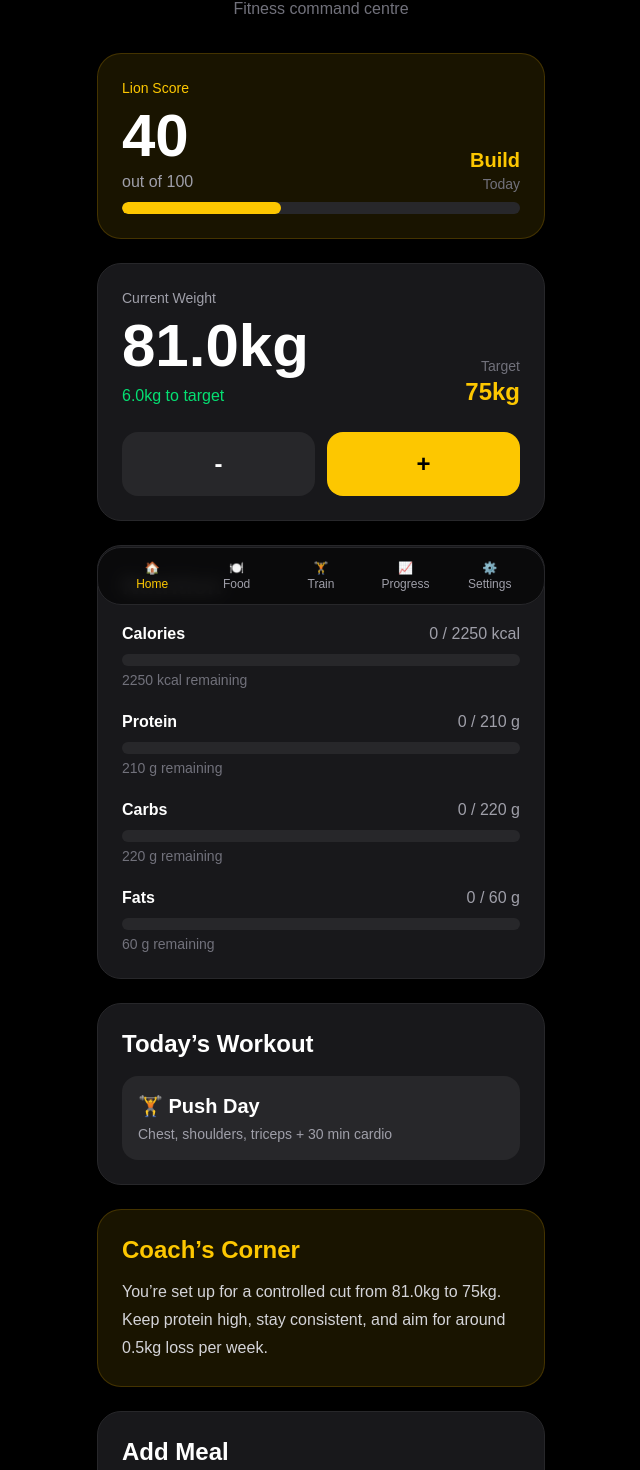
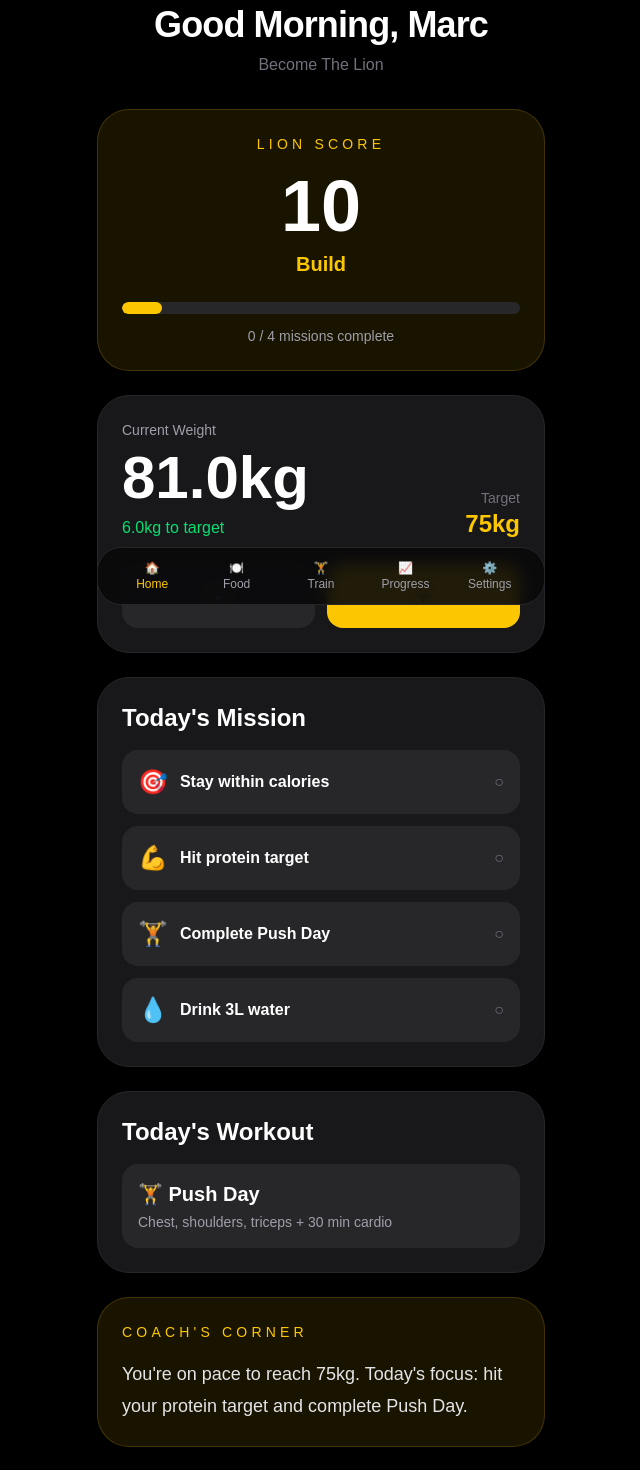
Before and after one commit to MarcRoscoe91/lion-coach, a Next.js app: page / in a window 1280 px wide. Shown: the part 179-1649 px from the top of the page, without its empty margins (319-959 px from the left). Built offline with nearby package versions, Linux system fonts and the light colour scheme.

Commit message:
Redesign dashboard around daily mission

```diff
--- a/app/page.tsx
+++ b/app/page.tsx
@@ -2,11 +2,6 @@
 
 import { useEffect, useState } from "react";
 
-import CoachCard from "@/components/cards/CoachCard";
-import LionScoreCard from "@/components/cards/LionScoreCard";
-import NutritionCard from "@/components/cards/NutritionCard";
-import WeightCard from "@/components/cards/WeightCard";
-import WorkoutCard from "@/components/cards/WorkoutCard";
 import BottomNav from "@/components/navigation/BottomNav";
 
 const meals = [
@@ -23,13 +18,8 @@ export default function Home() {
   const [loaded, setLoaded] = useState(false);
 
   const targetWeight = 75;
-
-  const targets = {
-    calories: 2250,
-    protein: 210,
-    carbs: 220,
-    fat: 60,
-  };
+  const caloriesTarget = 2250;
+  const proteinTarget = 210;
 
   useEffect(() => {
     const savedWeight = localStorage.getItem("lion-weight");
@@ -52,54 +42,163 @@ export default function Home() {
     (sum, meal) => ({
       calories: sum.calories + meal.calories,
       protein: sum.protein + meal.protein,
-      carbs: sum.carbs + meal.carbs,
-      fat: sum.fat + meal.fat,
     }),
-    { calories: 0, protein: 0, carbs: 0, fat: 0 }
+    { calories: 0, protein: 0 }
   );
 
-  const lionScore = Math.min(
-    100,
-    Math.round(
-      (totals.calories > 0 ? 25 : 0) +
-        (totals.protein >= 100 ? 25 : totals.protein > 0 ? 15 : 0) +
-        (weight <= 81 ? 25 : 10) +
-        15
-    )
-  );
+  const caloriesComplete =
+    totals.calories > 0 && totals.calories <= caloriesTarget;
+
+  const proteinComplete = totals.protein >= proteinTarget;
+  const workoutComplete = false;
+  const waterComplete = false;
+
+  const completedMissions = [
+    caloriesComplete,
+    proteinComplete,
+    workoutComplete,
+    waterComplete,
+  ].filter(Boolean).length;
+
+  const lionScore =
+    (caloriesComplete ? 25 : totals.calories > 0 ? 15 : 0) +
+    (proteinComplete ? 25 : totals.protein > 0 ? 15 : 0) +
+    (workoutComplete ? 25 : 0) +
+    (waterComplete ? 15 : 0) +
+    10;
 
   return (
     <main className="min-h-screen bg-black text-white p-5">
       <div className="mx-auto max-w-md pb-32">
-        <header className="pt-4 text-center">
-          <div className="mx-auto flex h-20 w-20 items-center justify-center rounded-full border border-yellow-500/30 bg-zinc-950 text-5xl shadow-2xl">
+        <header className="pt-5 text-center">
+          <div className="mx-auto flex h-24 w-24 items-center justify-center rounded-full border border-yellow-500/30 bg-zinc-950 text-6xl shadow-[0_0_50px_rgba(250,204,21,0.18)]">
             🦁
           </div>
 
-          <h1 className="mt-4 text-4xl font-extrabold tracking-tight text-yellow-400">
+          <p className="mt-5 text-xs uppercase tracking-[0.4em] text-yellow-400">
             Lion Coach
+          </p>
+
+          <h1 className="mt-3 text-4xl font-extrabold tracking-tight">
+            Good Morning, Marc
           </h1>
 
-          <p className="mt-1 text-zinc-500">Fitness command centre</p>
+          <p className="mt-2 text-zinc-500">Become The Lion</p>
         </header>
 
-        <LionScoreCard score={lionScore} />
+        <section className="mt-8 rounded-[2rem] border border-yellow-500/20 bg-yellow-400/10 p-6 text-center">
+          <p className="text-sm uppercase tracking-[0.3em] text-yellow-400">
+            Lion Score
+          </p>
 
-        <WeightCard
-          weight={weight}
-          targetWeight={targetWeight}
-          onDecrease={() => setWeight(Number((weight - 0.1).toFixed(1)))}
-          onIncrease={() => setWeight(Number((weight + 0.1).toFixed(1)))}
-        />
+          <p className="mt-4 text-7xl font-black">{lionScore}</p>
 
-        <NutritionCard totals={totals} targets={targets} />
+          <p className="mt-2 text-xl font-bold text-yellow-400">
+            {lionScore >= 90 ? "Excellent" : lionScore >= 70 ? "Good" : "Build"}
+          </p>
 
-        <WorkoutCard />
+          <div className="mt-6 h-3 overflow-hidden rounded-full bg-zinc-800">
+            <div
+              className="h-full rounded-full bg-yellow-400 transition-all duration-500"
+              style={{ width: `${Math.min(100, lionScore)}%` }}
+            />
+          </div>
 
-        <CoachCard weight={weight} targetWeight={targetWeight} />
+          <p className="mt-3 text-sm text-zinc-400">
+            {completedMissions} / 4 missions complete
+          </p>
+        </section>
 
-        <section className="mt-6 rounded-3xl border border-zinc-800 bg-zinc-900 p-6">
-          <h2 className="text-2xl font-bold">Add Meal</h2>
+        <section className="mt-6 rounded-[2rem] border border-zinc-800 bg-zinc-900 p-6">
+          <p className="text-sm text-zinc-400">Current Weight</p>
+
+          <div className="mt-2 flex items-end justify-between">
+            <div>
+              <p className="text-6xl font-black">{weight.toFixed(1)}kg</p>
+              <p className="mt-2 text-green-400">
+                {(weight - targetWeight).toFixed(1)}kg to target
+              </p>
+            </div>
+
+            <div className="text-right">
+              <p className="text-sm text-zinc-500">Target</p>
+              <p className="text-2xl font-bold text-yellow-400">
+                {targetWeight}kg
+              </p>
+            </div>
+          </div>
+
+          <div className="mt-6 flex gap-3">
+            <button
+              onClick={() => setWeight(Number((weight - 0.1).toFixed(1)))}
+              className="flex-1 rounded-2xl bg-zinc-800 py-4 text-2xl font-bold active:scale-95"
+            >
+              -
+            </button>
+
+            <button
+              onClick={() => setWeight(Number((weight + 0.1).toFixed(1)))}
+              className="flex-1 rounded-2xl bg-yellow-400 py-4 text-2xl font-bold text-black active:scale-95"
+            >
+              +
+            </button>
+          </div>
+        </section>
+
+        <section className="mt-6 rounded-[2rem] border border-zinc-800 bg-zinc-900 p-6">
+          <h2 className="text-2xl font-bold">Today&apos;s Mission</h2>
+
+          <div className="mt-4 space-y-3">
+            <MissionRow
+              icon="🎯"
+              label="Stay within calories"
+              complete={caloriesComplete}
+            />
+
+            <MissionRow
+              icon="💪"
+              label="Hit protein target"
+              complete={proteinComplete}
+            />
+
+            <MissionRow
+              icon="🏋️"
+              label="Complete Push Day"
+              complete={workoutComplete}
+            />
+
+            <MissionRow
+              icon="💧"
+              label="Drink 3L water"
+              complete={waterComplete}
+            />
+          </div>
+        </section>
+
+        <section className="mt-6 rounded-[2rem] border border-zinc-800 bg-zinc-900 p-6">
+          <h2 className="text-2xl font-bold">Today&apos;s Workout</h2>
+
+          <div className="mt-4 rounded-2xl bg-zinc-800 p-4">
+            <p className="text-xl font-bold">🏋️ Push Day</p>
+            <p className="mt-1 text-sm text-zinc-400">
+              Chest, shoulders, triceps + 30 min cardio
+            </p>
+          </div>
+        </section>
+
+        <section className="mt-6 rounded-[2rem] border border-yellow-500/20 bg-yellow-400/10 p-6">
+          <p className="text-sm uppercase tracking-[0.3em] text-yellow-400">
+            Coach&apos;s Corner
+          </p>
+
+          <p className="mt-4 text-lg leading-8 text-zinc-200">
+            You&apos;re on pace to reach {targetWeight}kg. Today&apos;s focus:
+            hit your protein target and complete Push Day.
+          </p>
+        </section>
+
+        <section className="mt-6 rounded-[2rem] border border-zinc-800 bg-zinc-900 p-6">
+          <h2 className="text-2xl font-bold">Quick Log Food</h2>
 
           <div className="mt-4 space-y-3">
             {meals.map((meal) => (
@@ -114,8 +213,7 @@ export default function Home() {
                 </div>
 
                 <p className="mt-1 text-sm text-zinc-400">
-                  {meal.calories} kcal • {meal.protein}g protein •{" "}
-                  {meal.carbs}g carbs • {meal.fat}g fat
+                  {meal.calories} kcal • {meal.protein}g protein
                 </p>
               </button>
             ))}
@@ -134,3 +232,26 @@ export default function Home() {
     </main>
   );
 }
+
+function MissionRow({
+  icon,
+  label,
+  complete,
+}: {
+  icon: string;
+  label: string;
+  complete: boolean;
+}) {
+  return (
+    <div className="flex items-center justify-between rounded-2xl bg-zinc-800 p-4">
+      <div className="flex items-center gap-3">
+        <span className="text-2xl">{icon}</span>
+        <span className="font-semibold">{label}</span>
+      </div>
+
+      <span className={complete ? "text-green-400" : "text-zinc-500"}>
+        {complete ? "✓" : "○"}
+      </span>
+    </div>
+  );
+}
```
